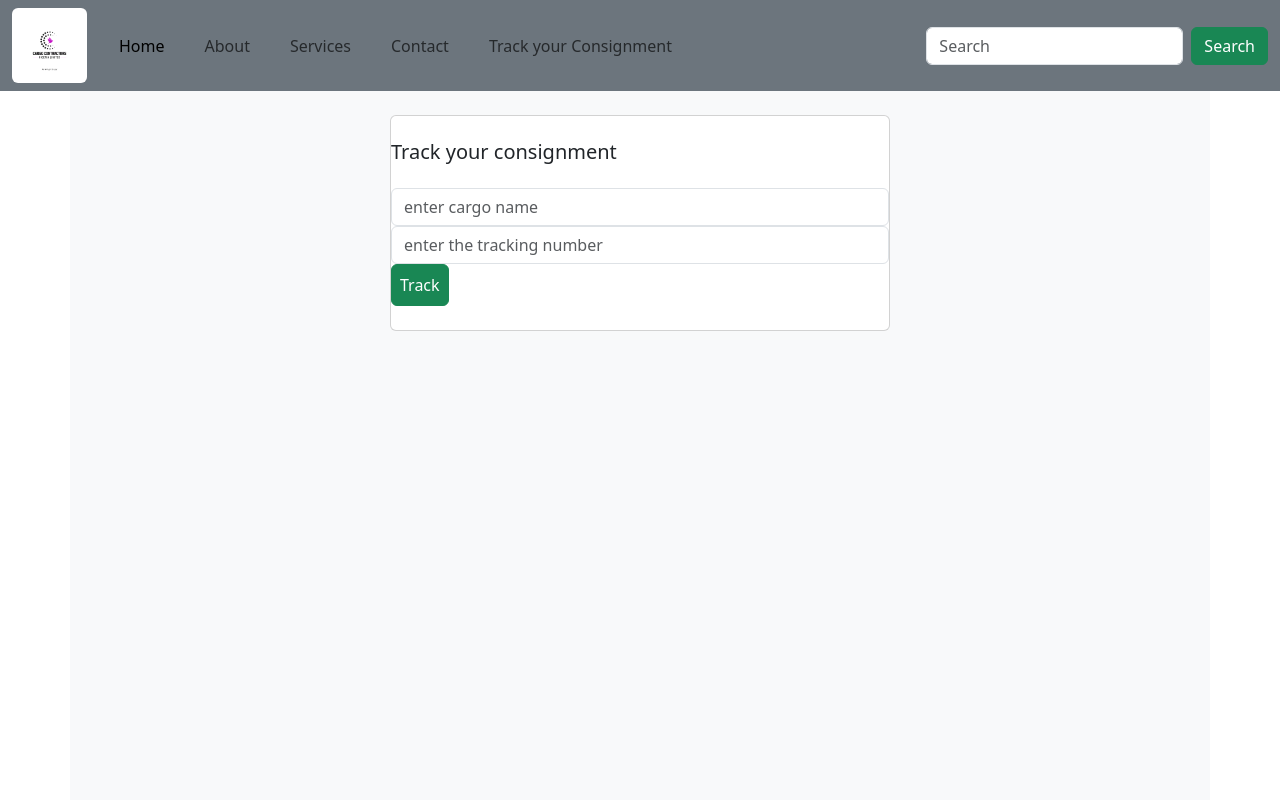
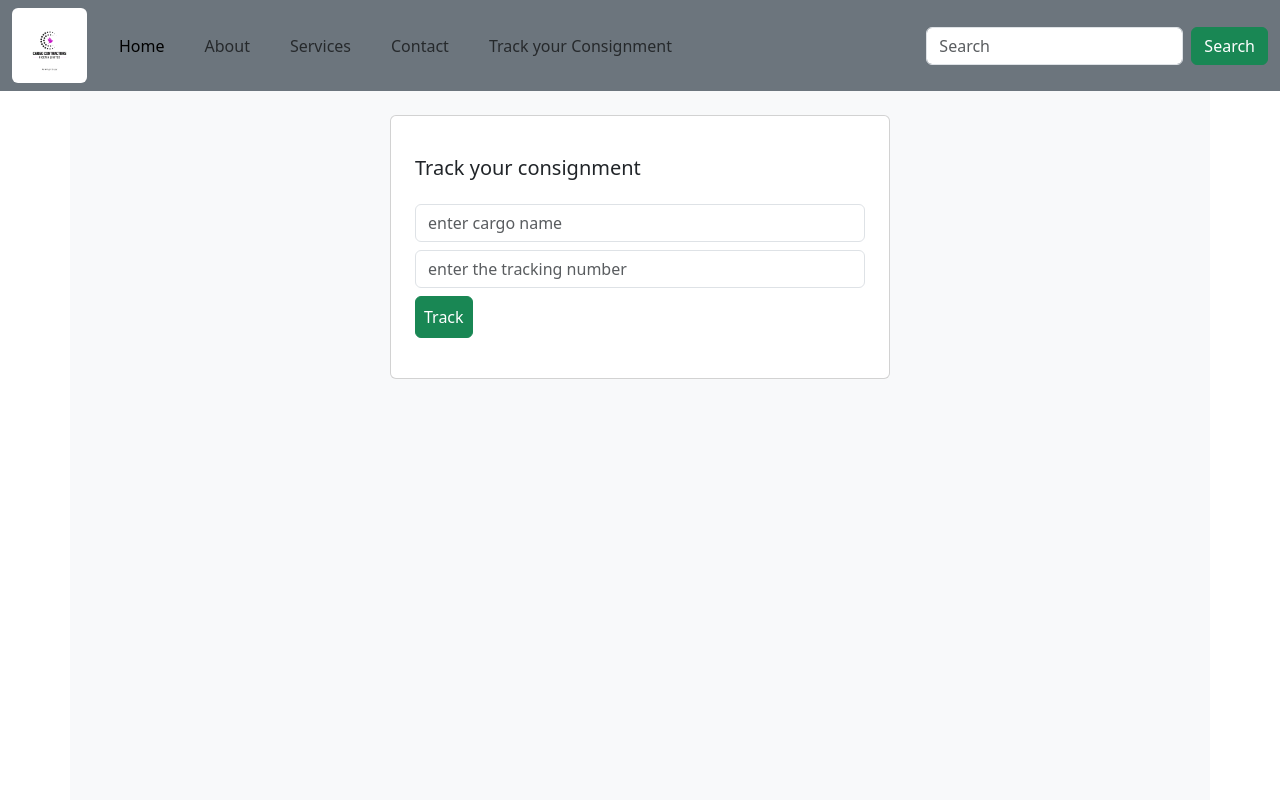
Before and after one commit to Enitanmi29/cargocontractors, a React (Vite) app: page /track in a window 1280 px wide. Shown: the top 800 px of the page. Built offline with nearby package versions, Linux system fonts and the light colour scheme.

Commit message:
track style

```diff
--- a/src/components/Track.jsx
+++ b/src/components/Track.jsx
@@ -53,7 +53,7 @@ const Track = () => {
   return (
     <div className='container bg-light min-vh-100 py-4'>
         <div className='card mx-auto' style={{maxWidth:'500px'}}>
-            <div className='card-b0dy'>
+            <div className='card-body px-4'>
             <form onSubmit={handleSubmit} className='mt-4'>
                 <h2 className='h5 mb-4'>Track your consignment</h2>
 
@@ -63,7 +63,7 @@ const Track = () => {
                     placeholder='enter cargo name'
                     value={formData.cargo}
                     onChange={handleChange}
-                    className='form-control'
+                    className='form-control my-2'
                     required
                 />
 
@@ -73,7 +73,7 @@ const Track = () => {
                     placeholder='enter the tracking number'
                     value={formData.number}
                     onChange={handleChange}
-                    className='form-control'
+                    className='form-control my-2'
                     required
                 />
 
```
